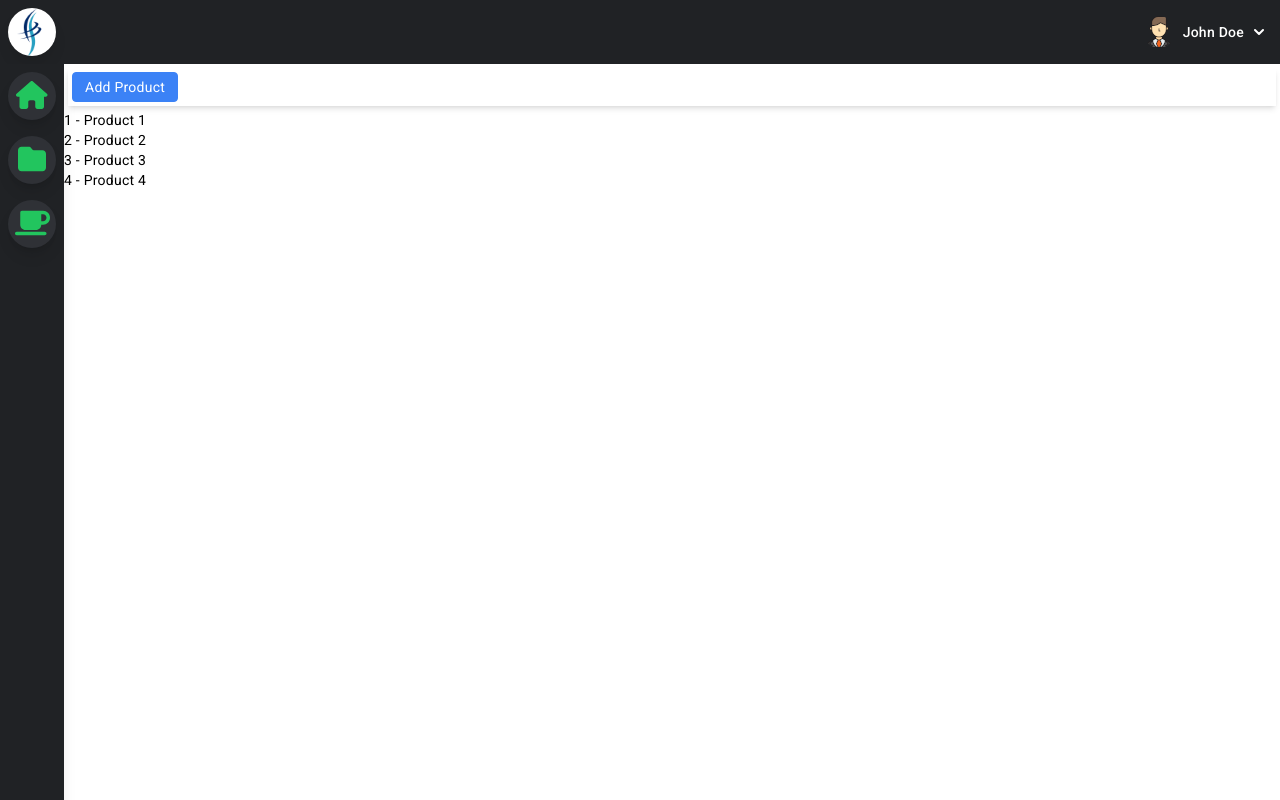
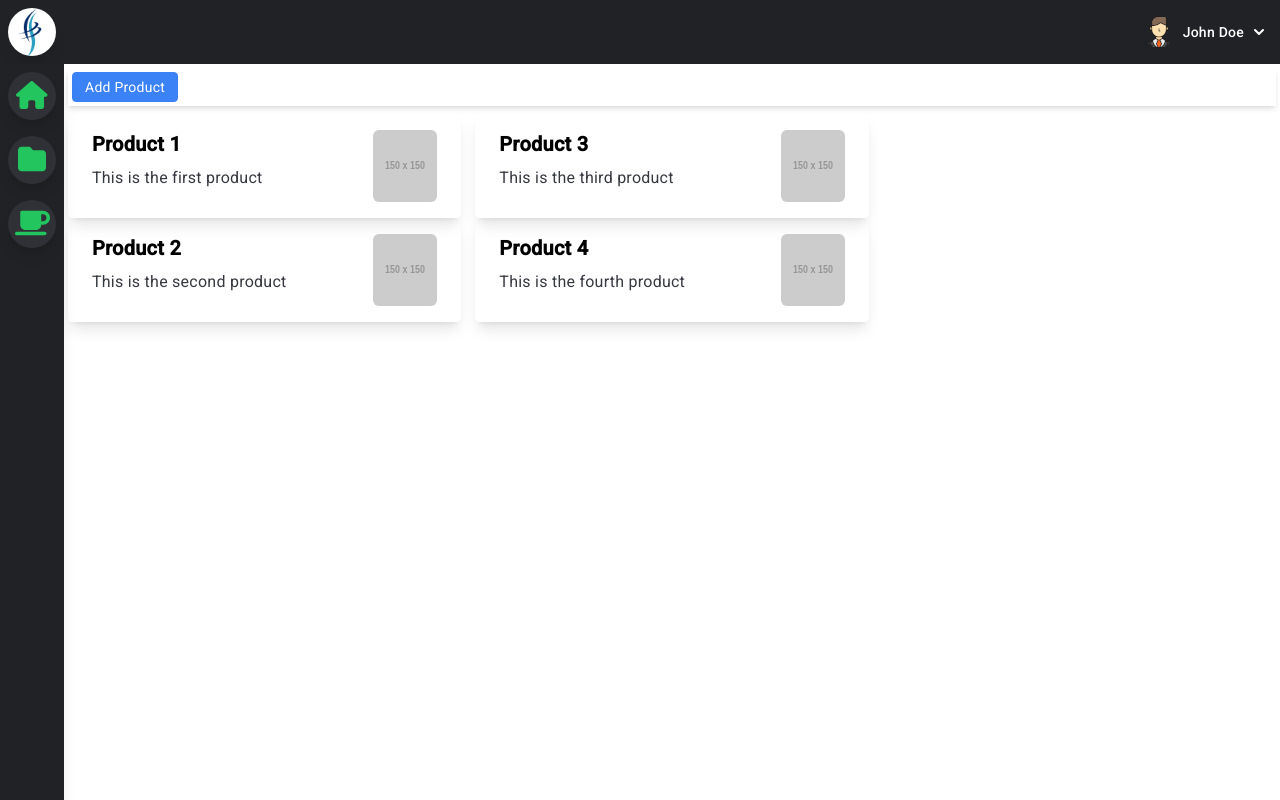
Before and after one commit to gezielcarvalho/java-spring-angular, an Angular app in the folder frontend/: page /products in a window 1280 px wide. Built offline with nearby package versions, Linux system fonts and the light colour scheme.

Commit message:
add product item

```diff
--- a/frontend/src/app/app.module.ts
+++ b/frontend/src/app/app.module.ts
@@ -25,6 +25,7 @@ import { UserDropdownComponent } from './components/header/navigation/user-dropd
 import { ProductComponent } from './screens/product/product.component';
 import { ProductListComponent } from './screens/product/product-list/product-list.component';
 import { ProductToolbarComponent } from './screens/product/product-toolbar/product-toolbar.component';
+import { ProductItemComponent } from './screens/product/product-list/product-item/product-item.component';
 
 @NgModule({
   declarations: [
@@ -48,6 +49,7 @@ import { ProductToolbarComponent } from './screens/product/product-toolbar/produ
     ProductComponent,
     ProductListComponent,
     ProductToolbarComponent,
+    ProductItemComponent,
   ],
   imports: [AppRoutingModule, BrowserModule, FontAwesomeModule, FormsModule],
   providers: [],
--- /dev/null
+++ b/frontend/src/app/screens/product/product-list/product-item/product-item.component.html
@@ -0,0 +1,15 @@
+<div class="rounded overflow-hidden shadow-lg">
+  <div class="px-6 py-4 flex flex-row place-content-between">
+    <div class="flex flex-col">
+      <div class="font-bold text-xl mb-2">{{ product?.name }}</div>
+      <p class="text-gray-700 text-base">
+        {{ product?.description }}
+      </p>
+    </div>
+    <img
+      class="w-16 rounded-md"
+      [src]="product?.imageUrl"
+      [alt]="product?.name"
+    />
+  </div>
+</div>
--- a/frontend/src/app/screens/product/product-list/product-list.component.html
+++ b/frontend/src/app/screens/product/product-list/product-list.component.html
@@ -1,5 +1,3 @@
-<ul>
-  <li *ngFor="let product of products">
-    {{ product.id }} - {{ product.name }}
-  </li>
-</ul>
+<div class="p-1 xl:columns-3 md:columns-2">
+  <app-product-item *ngFor="let product of products" [product]="product" />
+</div>
```
Also changed, not shown: frontend/src/app/screens/product/product-list/product-item/product-item.component.ts (added, +10 -0 lines).
